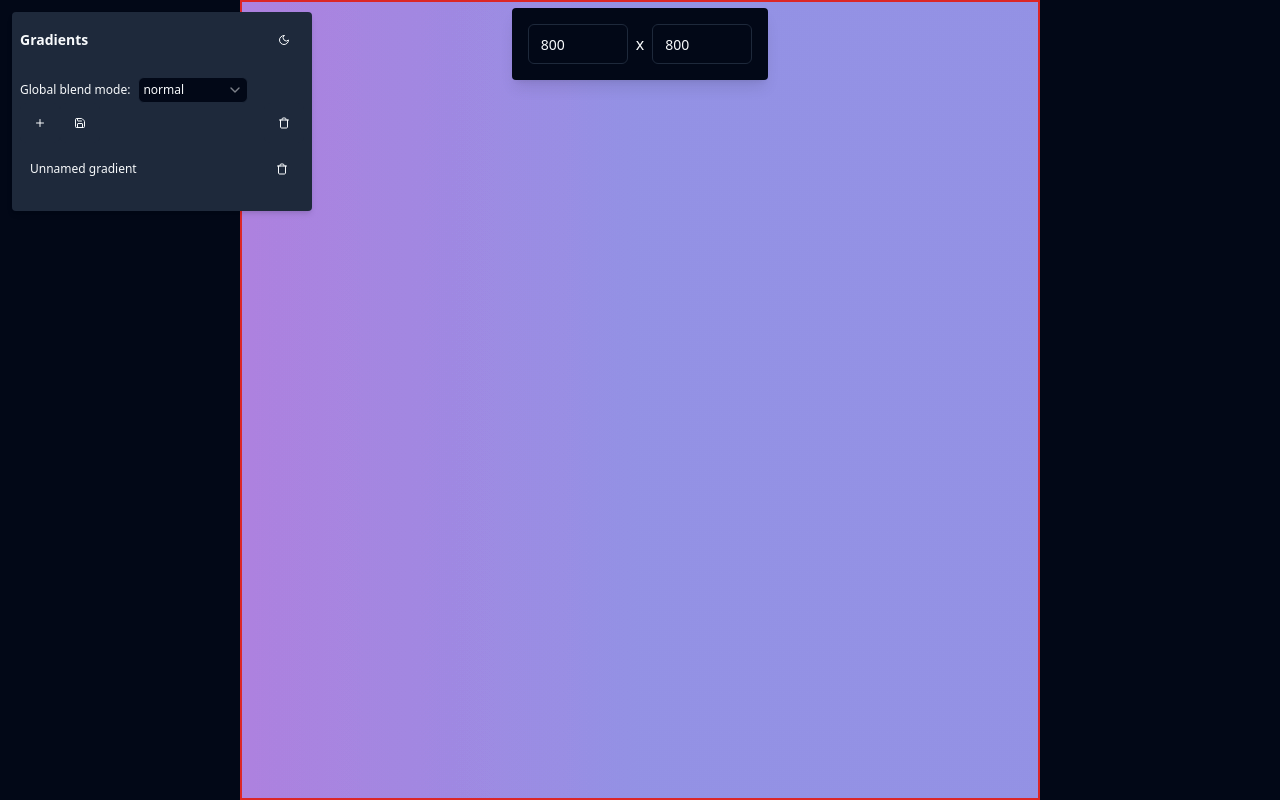
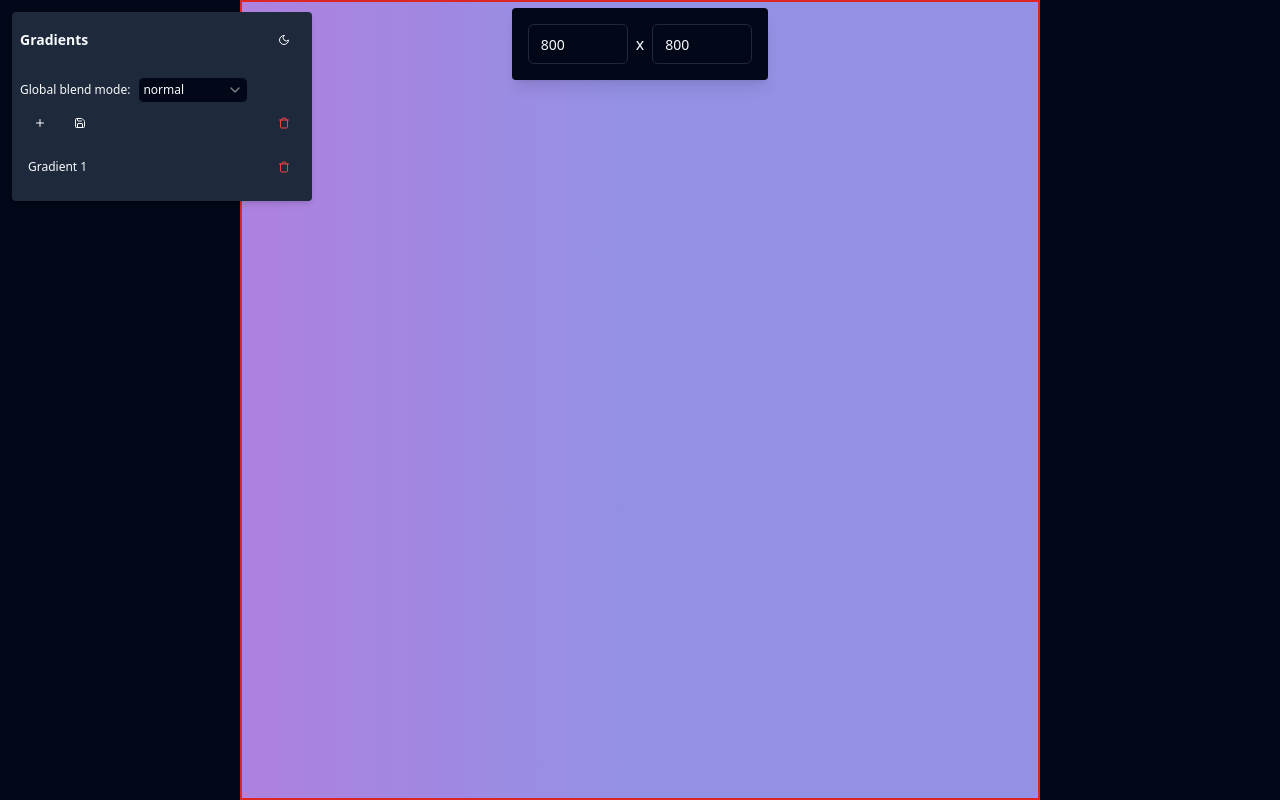
Before and after one commit to afternoon2/svg-gradient-editor, a React (Vite) app: page / in a window 1280 px wide. Both pictures are taken after a click on the button 40 px from the left and 123 px from the top of the page. Built offline with nearby package versions, Linux system fonts and the light colour scheme; the HTML template or start-up script is replaced by a standard one.

Commit message:
add gradient list with selection

```diff
--- a/src/components/app/color-list/colors-list-item.tsx
+++ b/src/components/app/color-list/colors-list-item.tsx
@@ -8,7 +8,7 @@ import { FC, useCallback } from "react";
 import ColorValue from "./color-value";
 import ColorPicker from "./color-picker";
 import { Edit } from "lucide-react";
-import DeleteButton from "@/components/ui/delete-button";
+import GenericButton from "@/components/ui/generic-button";
 import {
   Tooltip,
   TooltipContent,
@@ -71,7 +71,7 @@ const ColorsListItem: FC<{
           <TooltipContent>Edit color</TooltipContent>
         </Tooltip>
       </TooltipProvider>
-      <DeleteButton
+      <GenericButton
         onClick={() => {
           setGradient((prev) => ({
             ...prev,
--- a/src/components/app/color-list/index.tsx
+++ b/src/components/app/color-list/index.tsx
@@ -11,7 +11,7 @@ import { nanoid } from "nanoid";
 import { FC, useCallback, useState } from "react";
 import ColorsListItem from "./colors-list-item";
 import ColorSpaceSwitch from "./color-space-switch";
-import DeleteButton from "@/components/ui/delete-button";
+import GenericButton from "@/components/ui/generic-button";
 import GradientSection from "../gradient-section";
 import { randomChromaColor } from "@/lib/gradient";
 import { useSingleGradient } from "@/state/gradients.state";
@@ -56,14 +56,14 @@ const ColorList: FC<{ gradientId: string }> = ({ gradientId }) => {
               </TooltipContent>
             </Tooltip>
           </TooltipProvider>
-          <DeleteButton
+          <GenericButton
             onClick={() => {
               setGradient((prev) => ({
                 ...prev,
                 colors: [],
               }));
             }}
-            tooltipText="Delete all colors"
+            title="Delete all colors"
             disabled={gradient.colors.length === 0}
           />
         </div>
--- a/src/components/app/layers-panel/blend-mode-dropdown.tsx
+++ b/src/components/app/layers-panel/blend-mode-dropdown.tsx
@@ -29,9 +29,7 @@ const BlendModeDropdown: FC = () => {
         <TooltipProvider>
           <Tooltip>
             <TooltipTrigger>
-              <Button size="icon" variant="secondary">
-                <BlendIcon className="w-3 h-3" />
-              </Button>
+              <BlendIcon className="w-3 h-3" />
             </TooltipTrigger>
             <TooltipContent>Selected blend mode: {blendMode}</TooltipContent>
           </Tooltip>
--- a/src/components/app/layers-panel/command-buttons.tsx
+++ b/src/components/app/layers-panel/command-buttons.tsx
@@ -1,13 +1,7 @@
 import { FC } from "react";
 import { useGradientList } from "@/state/gradients.state";
-import { Button } from "../../ui/button";
 import { PlusIcon, Save, Trash } from "lucide-react";
-import {
-  Tooltip,
-  TooltipContent,
-  TooltipProvider,
-  TooltipTrigger,
-} from "@/components/ui/tooltip";
+import GenericButton from "@/components/ui/generic-button";
 
 const CommandButtons: FC = () => {
   const { addGradient, deleteAllGradients, gradientIds } = useGradientList();
@@ -16,48 +10,25 @@ const CommandButtons: FC = () => {
 
   return (
     <div className="w-full flex items-center justify-between">
-      <TooltipProvider>
       <div className="flex items-center">
-          <Tooltip>
-            <TooltipTrigger>
-              <Button size="icon" variant="secondary" onClick={addGradient}>
+        <GenericButton onClick={addGradient} title="Add gradient">
           <PlusIcon className="w-3 h-3" />
-              </Button>
-            </TooltipTrigger>
-            <TooltipContent>Add gradient</TooltipContent>
-          </Tooltip>
-          <Tooltip>
-            <TooltipTrigger>
-              <Button
-                size="icon"
-                variant="secondary"
+        </GenericButton>
+        <GenericButton
           disabled={noGradients}
           onClick={addGradient}
+          title={noGradients ? "Nothing to save" : "Save gradients"}
         >
           <Save className="w-3 h-3" />
-              </Button>
-            </TooltipTrigger>
-            <TooltipContent>
-              {noGradients ? "Nothing to save" : "Save gradients"}
-            </TooltipContent>
-          </Tooltip>
+        </GenericButton>
       </div>
-        <Tooltip>
-          <TooltipTrigger>
-            <Button
-              size="icon"
-              variant="secondary"
+      <GenericButton
         onClick={deleteAllGradients}
         disabled={noGradients}
+        title={noGradients ? "No gradients to delete" : "Delete all gradients"}
       >
-              <Trash className="w-3 h-3" />
-            </Button>
-          </TooltipTrigger>
-          <TooltipContent>
-            {noGradients ? "No gradients to delete" : "Delete all gradients"}
-          </TooltipContent>
-        </Tooltip>
-      </TooltipProvider>
+        <Trash className="w-3 h-3 stroke-red-500" />
+      </GenericButton>
     </div>
   );
 };
--- /dev/null
+++ b/src/components/app/layers-panel/gradient-item.tsx
@@ -0,0 +1,48 @@
+import { FC, PropsWithChildren } from "react";
+import GenericButton from "@/components/ui/generic-button";
+import { useSingleGradient } from "@/state/gradients.state";
+import { Trash } from "lucide-react";
+
+const GradientItem: FC<
+  PropsWithChildren<{
+    onDelete: VoidFunction;
+    id: string;
+    selected?: boolean;
+    onSelect: (id: string) => void;
+    index: number;
+  }>
+> = ({ onDelete, id, selected, index, onSelect }) => {
+  const [gradient] = useSingleGradient(id);
+
+  return (
+    <li
+      className={`w-full flex flex-col mb-1 border-b-2 border-b-solid transition-all box-border ${
+        selected ? "border-blue-500" : "border-transparent"
+      }`}
+    >
+      <label
+        className="w-full flex items-center justify-between text-xs relative overflow-hidden pl-2 cursor-pointer rounded-lg"
+        htmlFor={`gradient-${id}`}
+      >
+        <input
+          name="gradient"
+          type="radio"
+          id={`gradient-${id}`}
+          className="invisible absolute -left-56 -right-56"
+          onChange={() => {
+            onSelect(id);
+          }}
+          checked={selected}
+        />
+        <span className="inline-flex w-2/3 h-full text-ellipsis overflow-hidden">
+          {gradient.name ?? `Gradient ${index + 1}`}
+        </span>
+        <GenericButton onClick={onDelete} title="Delete gradient">
+          <Trash className="w-3 h-3 stroke-red-500" />
+        </GenericButton>
+      </label>
+    </li>
+  );
+};
+
+export default GradientItem;
--- a/src/components/app/layers-panel/gradient-list.tsx
+++ b/src/components/app/layers-panel/gradient-list.tsx
@@ -1,84 +1,11 @@
-import { FC, PropsWithChildren, useEffect, useRef, useState } from "react";
+import { FC } from "react";
 import {
   selectedGradientIdAtom,
   useGradientList,
-  useSingleGradient,
 } from "@/state/gradients.state";
-import DeleteButton from "@/components/ui/delete-button";
+
 import { useAtom } from "jotai";
-import { Input } from "@/components/ui/input";
-
-const GradientItem: FC<
-  PropsWithChildren<{
-    onDelete: VoidFunction;
-    id: string;
-    selected?: boolean;
-    onSelect: (id: string) => void;
-  }>
-> = ({ onDelete, id, selected, onSelect }) => {
-  const [gradient, setGradient] = useSingleGradient(id);
-  const [isEdited, setIsEdited] = useState(false);
-  const inputRef = useRef<HTMLInputElement>(null);
-
-  return (
-    <li
-      className={`w-full flex flex-col mb-2 border-2 border-solid transition-all box-border ${
-        selected ? "border-ring" : "border-transparent"
-      }`}
-    >
-      <label
-        className="w-full flex items-center justify-between text-xs relative overflow-hidden pr-0 py-1 pl-2 cursor-pointer rounded-lg"
-        htmlFor={`gradient-${id}`}
-      >
-        <input
-          name="gradient"
-          type="radio"
-          id={`gradient-${id}`}
-          className="invisible absolute -left-56 -right-56"
-          onChange={() => {
-            onSelect(id);
-          }}
-          checked={selected}
-        />
-        <span className="inline-flex w-2/3">
-          {isEdited ? (
-            <Input
-              type="text"
-              ref={inputRef}
-              min={2}
-              className="p-1 text-xs"
-              value={gradient.name}
-              onKeyDown={(e) => {
-                if (e.key === "Enter") {
-                  setIsEdited(false);
-                }
-              }}
-              onInput={(e) => {
-                setGradient((prev) => ({
-                  ...prev,
-                  name: e.currentTarget.value,
-                }));
-              }}
-            />
-          ) : (
-            <span
-              onDoubleClick={(event) => {
-                event.preventDefault();
-                if (!isEdited) {
-                  setIsEdited(true);
-                  inputRef.current?.focus();
-                }
-              }}
-            >
-              {gradient.name ?? "Unnamed gradient"}
-            </span>
-          )}
-        </span>
-        <DeleteButton onClick={onDelete} tooltipText="Delete gradient" />
-      </label>
-    </li>
-  );
-};
+import GradientItem from "./gradient-item";
 
 const GradientList: FC = () => {
   const { gradientIds, deleteGradient } = useGradientList();
@@ -87,12 +14,13 @@ const GradientList: FC = () => {
   );
 
   return (
-    <ul className="w-full flex flex-col overflow-y-auto max-h-[500px]">
-      {gradientIds.map((gradientId) => (
+    <ul className="w-full flex flex-col overflow-y-auto max-h-[500px] pt-1">
+      {gradientIds.map((gradientId, index) => (
         <GradientItem
           key={gradientId}
           id={gradientId}
           selected={gradientId === selectedGradientId}
+          index={index}
           onDelete={() => {
             deleteGradient(gradientId);
           }}
--- a/src/components/ui/delete-button.tsx
+++ /dev/null
@@ -1,35 +0,0 @@
-import { FC } from "react";
-import {
-  Tooltip,
-  TooltipContent,
-  TooltipProvider,
-  TooltipTrigger,
-} from "./tooltip";
-import { Button } from "./button";
-import { Trash } from "lucide-react";
-
-const DeleteButton: FC<{
-  onClick: VoidFunction;
-  tooltipText: string;
-  disabled?: boolean;
-}> = ({ onClick, tooltipText, disabled }) => {
-  return (
-    <TooltipProvider>
-      <Tooltip>
-        <TooltipTrigger>
-          <Button
-            variant="link"
-            size="icon"
-            onClick={onClick}
-            disabled={disabled}
-          >
-            <Trash className="w-3 h-3" />
-          </Button>
-        </TooltipTrigger>
-        <TooltipContent>{tooltipText}</TooltipContent>
-      </Tooltip>
-    </TooltipProvider>
-  );
-};
-
-export default DeleteButton;
--- /dev/null
+++ b/src/components/ui/generic-button.tsx
@@ -0,0 +1,26 @@
+import { FC, PropsWithChildren } from "react";
+import { Button } from "./button";
+
+const GenericButton: FC<
+  PropsWithChildren<{
+    onClick: VoidFunction;
+    title?: string;
+    disabled?: boolean;
+    className?: string;
+  }>
+> = ({ onClick, title, disabled, children, className }) => {
+  return (
+    <Button
+      onClick={onClick}
+      variant="link"
+      size="icon"
+      title={title}
+      disabled={disabled}
+      className={className}
+    >
+      {children}
+    </Button>
+  );
+};
+
+export default GenericButton;
--- a/src/lib/gradient.ts
+++ b/src/lib/gradient.ts
@@ -10,7 +10,6 @@ import { nanoid } from "nanoid";
 export const createEmptyGradientObject = (id?: string): Gradient => ({
   id: id ?? nanoid(16),
   type: "linear",
-  name: "Unnamed gradient",
   colors: [
     {
       id: nanoid(16),
--- a/src/state/types.ts
+++ b/src/state/types.ts
@@ -38,7 +38,7 @@ export type OutputColor = {
 
 type CommonGradientProperties = {
   id: string;
-  name: string;
+  name?: string;
   blendMode: BlendModeObject;
   colorSpace: ColorSpace;
   chroma?: ChromaAttributes;
```
Also changed, not shown: src/components/app/gradient-list/gradient-item.tsx (+5 -2 lines). Lines whose indentation alone changed are shown as unchanged.
